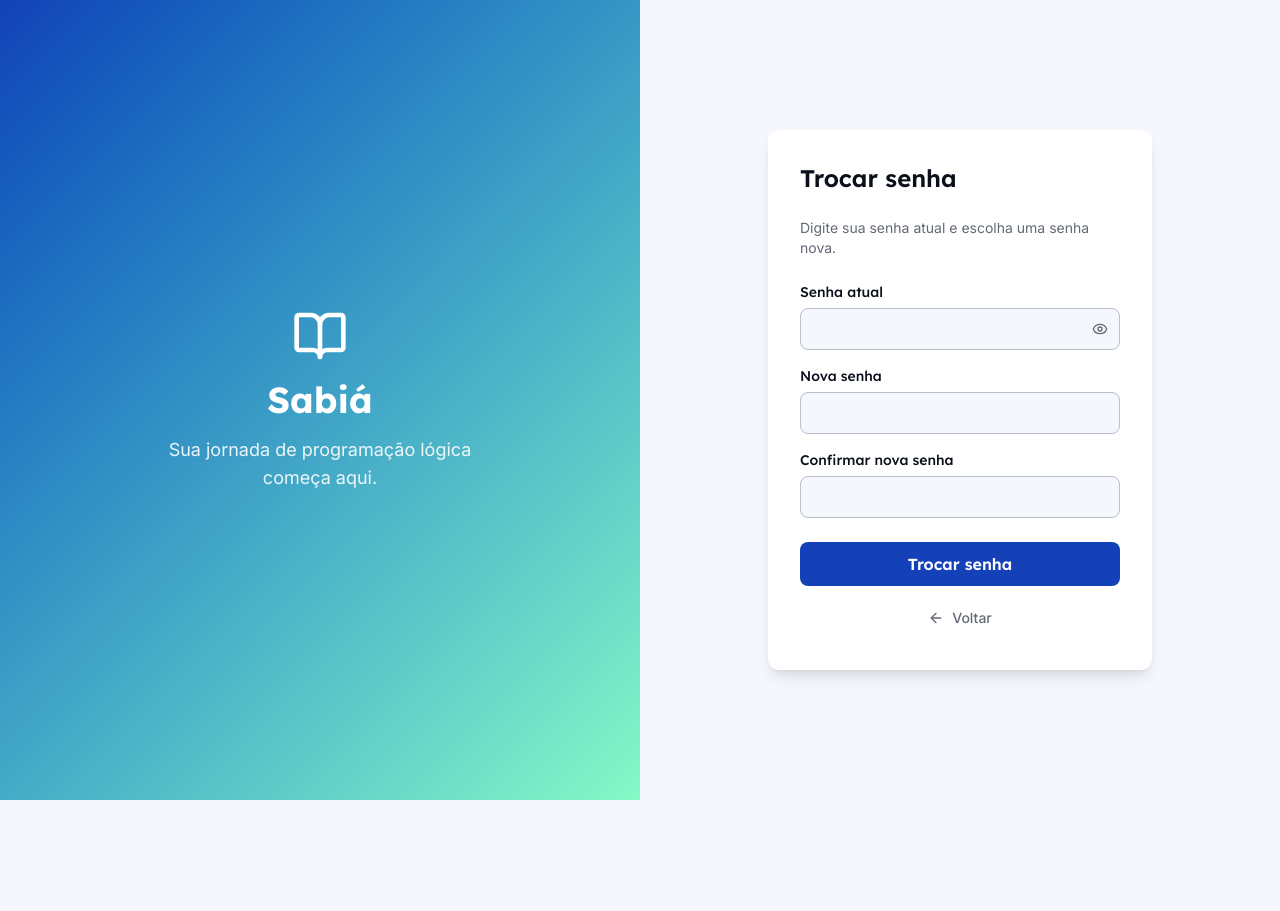
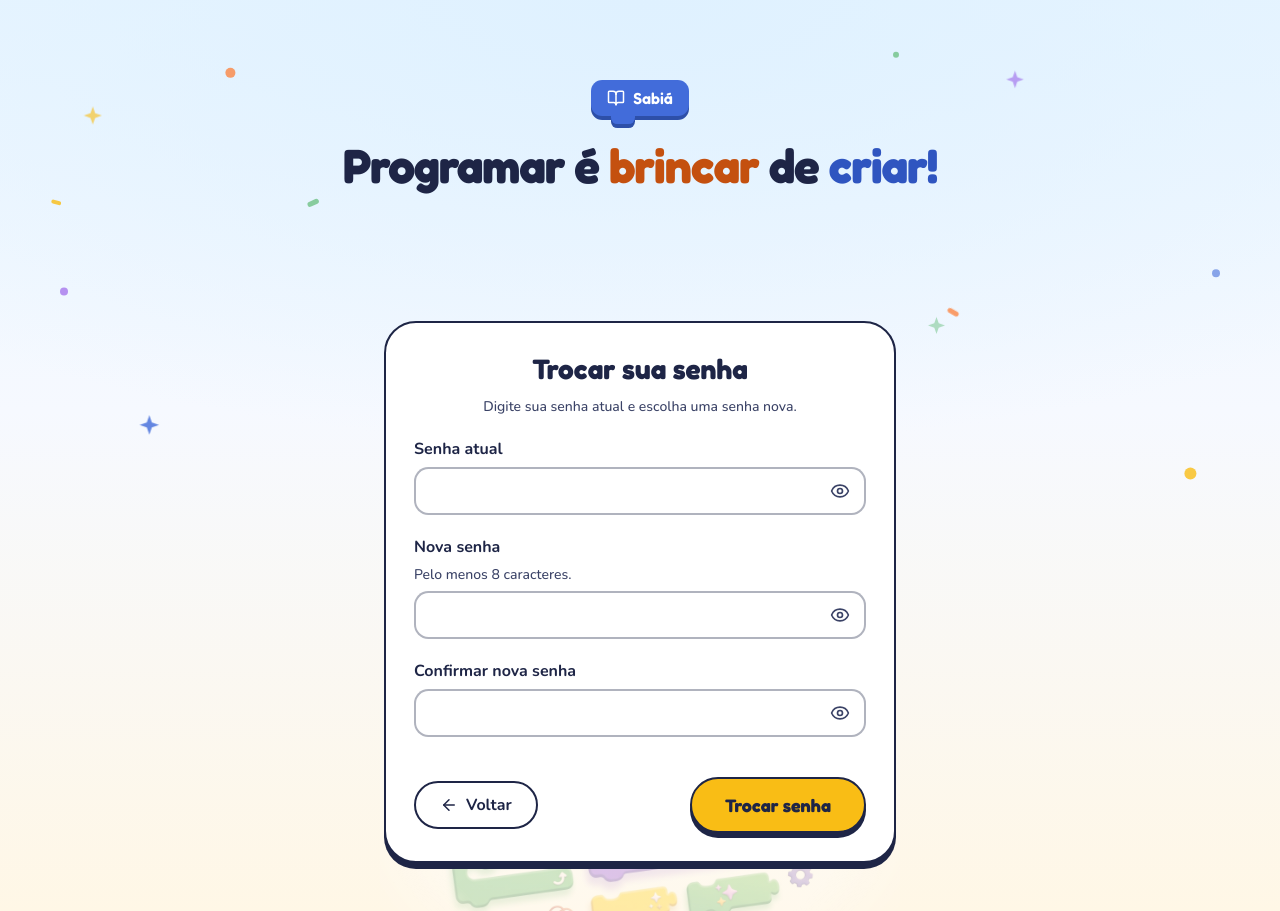
Before and after one commit to EduKaique/sabia-tcc, a Next.js app in the folder web/: page /trocar-senha in a window 1280 px wide. Before the commit the page ends 800 px from the top, so only its background shows below. Built offline with nearby package versions, Linux system fonts and the light colour scheme; no server answers; sample sign-in values are in the browser's storage.

Commit message:
fix(web): página de trocar senha com o layout da home
- /trocar-senha sai do grupo (auth) e usa o HomeShell com o card do login/primeiro acesso
- TrocarSenhaForm no visual do PainelLogin: CampoFormulario, CampoSenha (mostrar/ocultar por campo),
  alerta e botões de lib/estilos

```diff
--- a/web/src/app/(auth)/trocar-senha/page.tsx
+++ /dev/null
@@ -1,41 +0,0 @@
-import type { Metadata } from 'next'
-import { Suspense } from 'react'
-import { BookOpen } from 'lucide-react'
-import { TrocarSenhaForm } from '@/components/auth/TrocarSenhaForm'
-
-export const metadata: Metadata = {
-  title: 'Trocar senha | Sabiá',
-}
-
-export default function TrocarSenhaPage() {
-  return (
-    <div className="grid h-full lg:grid-cols-2">
-      {/* Coluna esquerda — decorativa */}
-      <div
-        className="hidden flex-col items-center justify-center p-12 lg:flex"
-        style={{
-          background:
-            'linear-gradient(135deg, var(--primary) 0%, var(--color-success-container) 100%)',
-        }}
-      >
-        <div className="flex flex-col items-center gap-4 text-center">
-          <BookOpen size={56} color="white" />
-          <span className="font-heading text-4xl font-bold text-white">Sabiá</span>
-          <p className="max-w-xs text-lg text-white/90">
-            Sua jornada de programação lógica começa aqui.
-          </p>
-        </div>
-      </div>
-
-      {/* Coluna direita — formulário */}
-      <div className="flex h-full items-center justify-center bg-background p-6 lg:p-12">
-        <div className="w-full max-w-sm rounded-xl bg-card p-6 shadow-lg lg:p-8">
-          <h1 className="mb-6 text-2xl font-semibold text-foreground">Trocar senha</h1>
-          <Suspense fallback={null}>
-            <TrocarSenhaForm />
-          </Suspense>
-        </div>
-      </div>
-    </div>
-  )
-}
--- /dev/null
+++ b/web/src/app/trocar-senha/page.tsx
@@ -0,0 +1,29 @@
+import type { Metadata } from 'next'
+import { cn } from '@/lib/utils'
+import { HomeShell } from '@/components/home/HomeShell'
+import { TrocarSenhaForm } from '@/components/auth/TrocarSenhaForm'
+import styles from '@/styles/home.module.css'
+
+export const metadata: Metadata = {
+  title: 'Trocar senha | Sabiá',
+}
+
+/** Mesmo layout do login e do primeiro acesso (HomeShell + card do EntradaAluno). */
+export default function TrocarSenhaPage() {
+  return (
+    <HomeShell>
+      {/* [data-painel-aberto] compacta título e arte via CSS, como no login aberto. */}
+      <div data-painel-aberto="" className="mt-6 w-full">
+        <section
+          aria-label="Trocar senha"
+          className={cn(
+            styles.rise,
+            'mx-auto w-full max-w-md rounded-[2rem] border-2 border-tinta bg-white p-5 text-left shadow-[0_6px_0_#1e2546] sm:max-w-lg sm:p-7',
+          )}
+        >
+          <TrocarSenhaForm />
+        </section>
+      </div>
+    </HomeShell>
+  )
+}
--- a/web/src/components/auth/TrocarSenhaForm.tsx
+++ b/web/src/components/auth/TrocarSenhaForm.tsx
@@ -1,37 +1,33 @@
 'use client'
 
-import { useEffect, useState, useSyncExternalStore } from 'react'
+import { useEffect, useSyncExternalStore } from 'react'
 import { useForm } from 'react-hook-form'
 import { zodResolver } from '@hookform/resolvers/zod'
 import { useMutation } from '@tanstack/react-query'
-import { ArrowLeft, Eye, EyeOff, Loader2, LogOut } from 'lucide-react'
+import { ArrowLeft, Loader2, LogOut } from 'lucide-react'
 import { useRouter } from 'next/navigation'
 import { trocarSenha } from '@/services/auth'
 import { useAuth } from '@/hooks/useAuth'
 import { mensagemErroTurma } from '@/hooks/useTurmas'
 import { encerrarSessao, redirecionarPorPerfil, salvarToken } from '@/lib/auth-helpers'
+import { cn } from '@/lib/utils'
+import { fredoka } from '@/lib/fontesHome'
+import { alertaErro, botaoPrincipal, botaoSecundario, textoApoio } from '@/lib/estilos'
 import { trocarSenhaSchema, type TrocarSenhaFormData } from '@/lib/schemas/trocarSenhaSchema'
-
-const inputBase =
-  'w-full rounded-lg border bg-background px-3 py-2.5 text-sm text-foreground placeholder:text-muted-foreground transition-colors focus:outline-none focus:border-primary focus:ring-2 focus:ring-primary/30'
+import { CampoFormulario } from '@/components/aluno/primeiro-acesso/CampoFormulario'
+import { CampoSenha } from '@/components/aluno/primeiro-acesso/CampoSenha'
 
 const subscribeNoop = () => () => {}
 
-const CAMPOS: { id: keyof TrocarSenhaFormData; rotulo: string; autoComplete: string }[] = [
-  { id: 'senhaAtual', rotulo: 'Senha atual', autoComplete: 'current-password' },
-  { id: 'novaSenha', rotulo: 'Nova senha', autoComplete: 'new-password' },
-  { id: 'confirmarSenha', rotulo: 'Confirmar nova senha', autoComplete: 'new-password' },
-]
-
 /**
- * Troca da própria senha. Obrigatória (claim mustChangePassword no token): sem saída além de
- * "Sair". Voluntária (pelo menu): com "Voltar". Ao concluir, guarda o token novo e vai para a home.
+ * Troca da própria senha, no visual do login da home. Obrigatória (claim mustChangePassword no
+ * token): sem saída além de "Sair". Voluntária (pelo menu): com "Voltar". Ao concluir, guarda o
+ * token novo e vai para a home do perfil.
  */
 export function TrocarSenhaForm() {
   const router = useRouter()
   const { user, token } = useAuth()
   const hydrated = useSyncExternalStore(subscribeNoop, () => true, () => false)
-  const [mostrarSenha, setMostrarSenha] = useState(false)
   const obrigatoria = !!user?.mustChangePassword
 
   useEffect(() => {
@@ -60,83 +56,74 @@ export function TrocarSenhaForm() {
   if (!hydrated || !token) return null
 
   return (
-    <form onSubmit={handleSubmit((data) => mutate(data))} noValidate>
-      <p className="mb-6 text-sm text-muted-foreground">
+    <form
+      noValidate
+      onSubmit={handleSubmit((dados) => {
+        if (!isPending) mutate(dados)
+      })}
+      className="flex flex-col gap-5 text-left"
+    >
+      <div className="flex flex-col gap-2 text-center">
+        <h2 className={cn(fredoka.className, 'text-2xl font-bold text-tinta sm:text-[1.75rem]')}>
+          {obrigatoria ? 'Crie uma senha nova' : 'Trocar sua senha'}
+        </h2>
+        <p className={textoApoio}>
           {obrigatoria
             ? 'Sua senha foi redefinida. Para continuar, crie uma senha nova que só você saiba.'
             : 'Digite sua senha atual e escolha uma senha nova.'}
         </p>
+      </div>
 
-      {CAMPOS.map(({ id, rotulo, autoComplete }, i) => (
-        <div key={id} className={`flex flex-col gap-1.5 ${i > 0 ? 'mt-4' : ''}`}>
-          <label htmlFor={id} className="font-heading text-sm font-medium text-foreground">
-            {rotulo}
-          </label>
-          <div className="relative">
-            <input
-              id={id}
-              type={mostrarSenha ? 'text' : 'password'}
-              autoComplete={autoComplete}
-              {...register(id)}
-              className={`${inputBase} ${i === 0 ? 'pr-10' : ''} ${errors[id] ? 'border-destructive' : 'border-border'}`}
-            />
-            {i === 0 && (
-              <button
-                type="button"
-                aria-label={mostrarSenha ? 'Ocultar senhas' : 'Mostrar senhas'}
-                aria-pressed={mostrarSenha}
-                onClick={() => setMostrarSenha((v) => !v)}
-                className="absolute right-3 top-1/2 -translate-y-1/2 text-muted-foreground hover:text-foreground"
+      <CampoFormulario id="ts-senha-atual" label="Senha atual" erro={errors.senhaAtual?.message}>
+        {(a11y) => <CampoSenha {...a11y} autoComplete="current-password" {...register('senhaAtual')} />}
+      </CampoFormulario>
+
+      <CampoFormulario
+        id="ts-nova-senha"
+        label="Nova senha"
+        dica="Pelo menos 8 caracteres."
+        erro={errors.novaSenha?.message}
       >
-                {mostrarSenha ? <EyeOff size={16} /> : <Eye size={16} />}
+        {(a11y) => <CampoSenha {...a11y} autoComplete="new-password" {...register('novaSenha')} />}
+      </CampoFormulario>
+
+      <CampoFormulario id="ts-confirmar-senha" label="Confirmar nova senha" erro={errors.confirmarSenha?.message}>
+        {(a11y) => <CampoSenha {...a11y} autoComplete="new-password" {...register('confirmarSenha')} />}
+      </CampoFormulario>
+
+      {/* Região de alerta montada antes de qualquer erro, para ser anunciada. */}
+      <div role="alert" className="outline-none">
+        {isError && <div className={alertaErro}>{mensagemErroTurma(error)}</div>}
+      </div>
+
+      <div className="flex flex-col-reverse gap-3 sm:flex-row sm:items-center sm:justify-between">
+        {obrigatoria ? (
+          <button type="button" onClick={sair} disabled={isPending} className={botaoSecundario}>
+            <LogOut size={18} aria-hidden="true" />
+            Sair
+          </button>
+        ) : (
+          <button type="button" onClick={() => router.back()} disabled={isPending} className={botaoSecundario}>
+            <ArrowLeft size={18} aria-hidden="true" />
+            Voltar
           </button>
         )}
-          </div>
-          {errors[id] && <p className="text-sm text-destructive">{errors[id]?.message}</p>}
-        </div>
-      ))}
-
-      {isError && (
-        <div role="alert" className="mt-4 rounded-md bg-destructive/10 p-3 text-sm text-destructive">
-          {mensagemErroTurma(error)}
-        </div>
-      )}
-
         <button
           type="submit"
           disabled={isPending}
           aria-busy={isPending}
-        className="mt-6 w-full rounded-lg bg-primary py-2.5 font-heading font-semibold text-primary-foreground transition-opacity hover:opacity-90 active:scale-[0.98] disabled:opacity-60"
+          className={cn(botaoPrincipal, fredoka.className, 'sm:min-w-44')}
         >
           {isPending ? (
-          <span className="flex items-center justify-center gap-2">
-            <Loader2 size={16} className="animate-spin" />
-            Salvando...
-          </span>
+            <>
+              <Loader2 size={20} className="animate-spin motion-reduce:animate-none" aria-hidden="true" />
+              Salvando…
+            </>
           ) : (
             'Trocar senha'
           )}
         </button>
-
-      {obrigatoria ? (
-        <button
-          type="button"
-          onClick={sair}
-          className="mt-3 flex w-full items-center justify-center gap-2 rounded-lg py-2.5 text-sm font-medium text-muted-foreground hover:text-foreground"
-        >
-          <LogOut size={16} />
-          Sair
-        </button>
-      ) : (
-        <button
-          type="button"
-          onClick={() => router.back()}
-          className="mt-3 flex w-full items-center justify-center gap-2 rounded-lg py-2.5 text-sm font-medium text-muted-foreground hover:text-foreground"
-        >
-          <ArrowLeft size={16} />
-          Voltar
-        </button>
-      )}
+      </div>
     </form>
   )
 }
```
Lines whose indentation alone changed are shown as unchanged.
